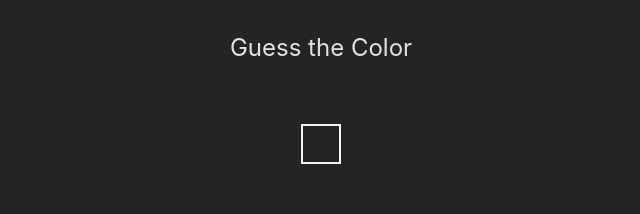
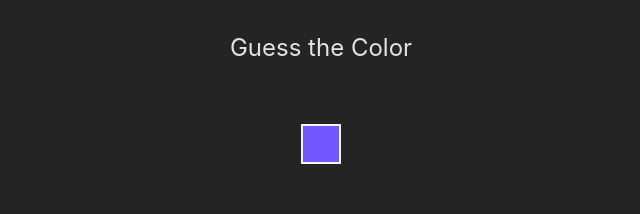
Before and after one commit to Szymon-Brodawka/react-guess-the-color, a React (Vite) app: page / in a window 1280 px wide. Shown: the top 214 px of the page, without its empty margins (319-959 px from the left). Built offline with nearby package versions, Linux system fonts and the light colour scheme.

Commit message:
Add ColorBlock component and delete bacground color prop from it

```diff
--- a/src/components/ColorBlock.jsx
+++ b/src/components/ColorBlock.jsx
@@ -1,5 +1,8 @@
-export default function ColorBlock({ backgroundColor }) {
+import { useContext } from "react"
+import { RightColorContext } from "../Contexts/RightColorContext"
 
+export default function ColorBlock() {
+    const backgroundColor = useContext(RightColorContext);
     return(
         <div
             className={`border-2 border-neutral-100 w-10 h-10`}
```
